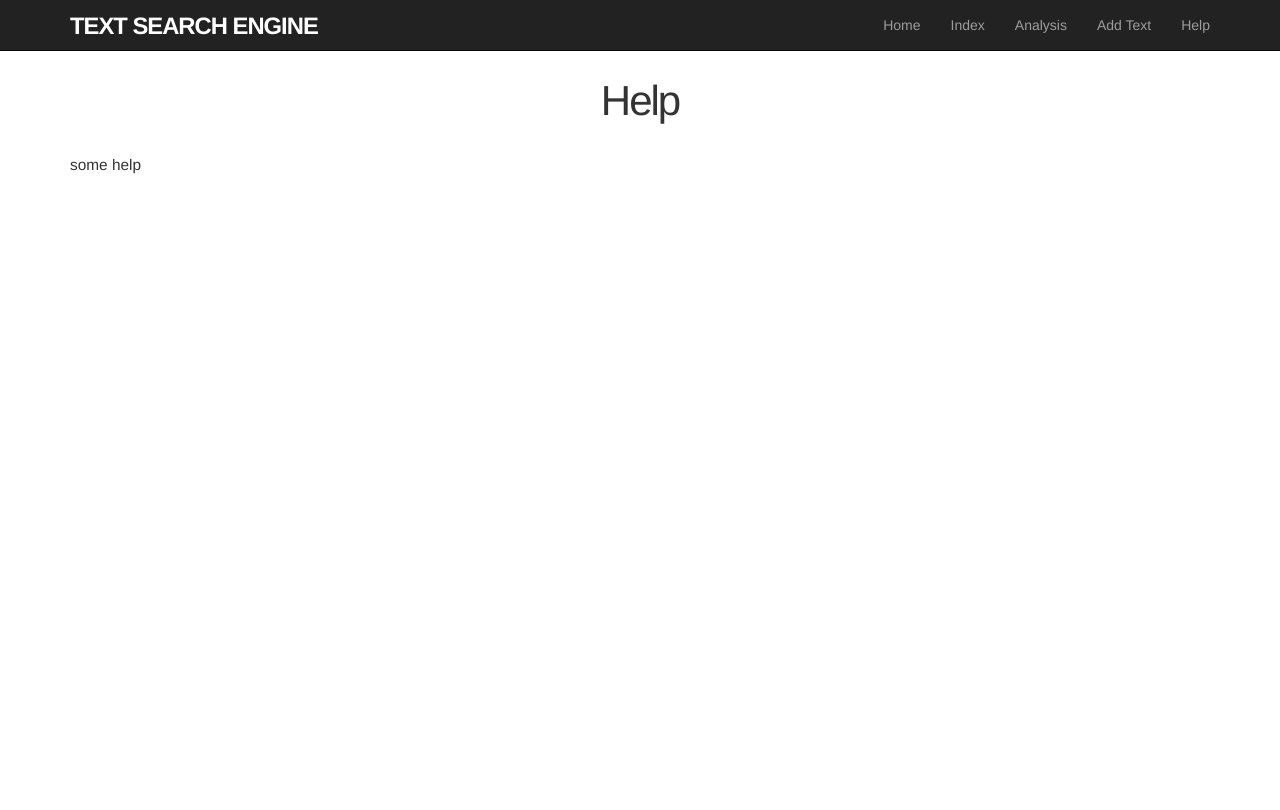
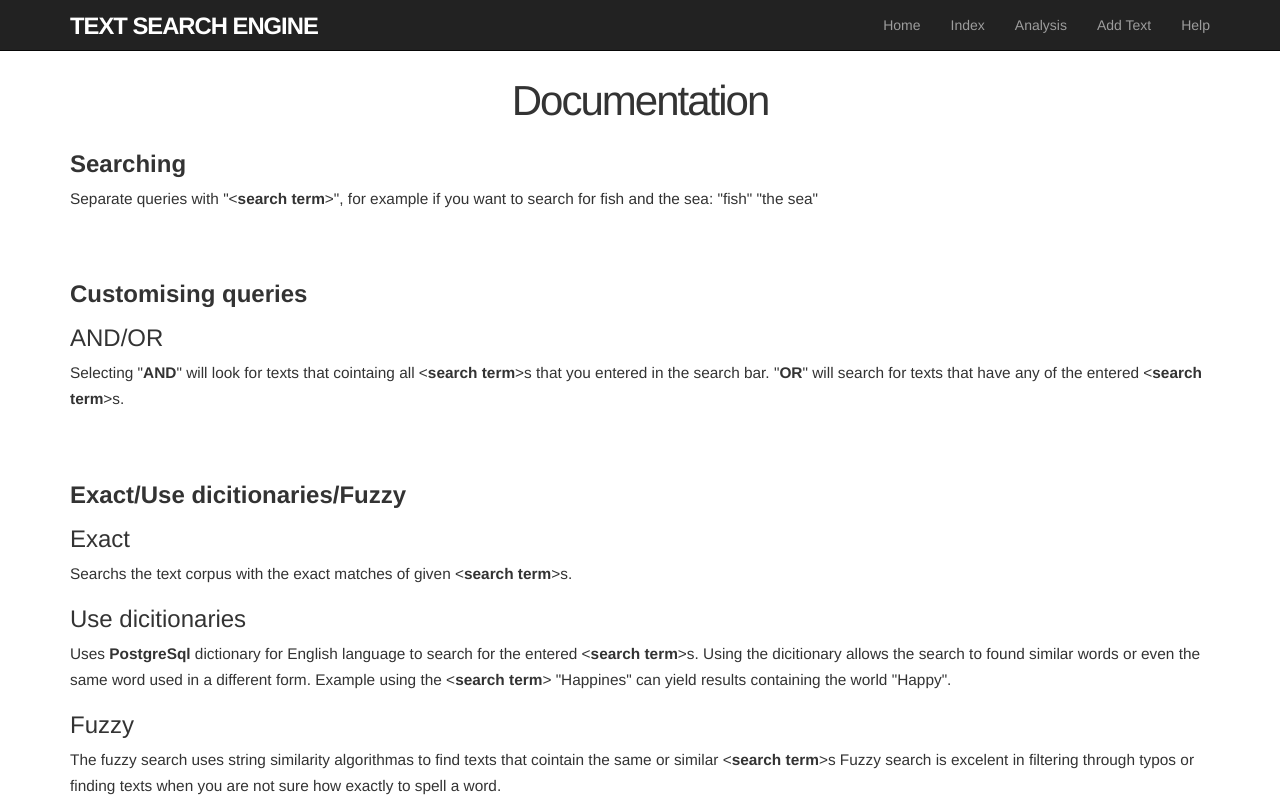
Before and after one commit to Weenkus/LabDump, a Rails app: page /help in a window 1280 px wide. Before the commit the page ends 174 px from the top, so only its background shows below. Run offline with Rails 7, Linux system fonts and the light colour scheme; style sheets or scripts are compiled from the project's sources; some libraries are stand-ins or nearby versions.

Commit message:
Granulation by hour for search query analysis is fully implemented.

```diff
--- a/NMBP/project1/search_engine/app/assets/stylesheets/custom.css.scss
+++ b/NMBP/project1/search_engine/app/assets/stylesheets/custom.css.scss
@@ -63,6 +63,10 @@ p {
   line-height: 1.7em;
 }
 
+#center-text {
+	text-align: center;
+}
+
 
 /* header */
 
--- a/NMBP/project1/search_engine/app/controllers/search_page_controller.rb
+++ b/NMBP/project1/search_engine/app/controllers/search_page_controller.rb
@@ -9,25 +9,26 @@ class SearchPageController < ApplicationController
   end
 
   def analQuery
-
     # Fatch all the touples from DB that are between the two user specified dates
 	startDate = "'" + params[:start_date]["year"] + "-" + params[:start_date]["month"] + "-" + params[:start_date]["day"] + "'"
 	endDate = "'" + params[:end_date]["year"] + "-" + params[:end_date]["month"] + "-" + params[:end_date]["day"] + "'"
 
     # Format the data so it matches the user's granulation choice
     if params[:time] == "day"
-		#filter = "extract(DAY FROM created_at) as day"
 		filter = "created_at::DATE as days"
 		groupBy = "days"
+		orderBy = "1, 2"
 	elsif params[:time] == "hour"
-		filter = "extract(HOUR FROM created_at) as hour"
-		groupBy = "hour"
+		filter = "date_trunc('hour', created_at) as hours"
+		groupBy = "hours"
+		orderBy = "1, 2"
 	end
 
 	# Execute the sql
-	if params[:time] == "hour" || params[:time] == "day"
+	if params[:time] == "day" || params[:time] == "hour"
+
 		sqlRecords = "SELECT search, " + filter + ", COUNT(*) AS count FROM records WHERE created_at::DATE >= " + startDate + " AND created_at::DATE <= " + endDate
-		sqlRecords = sqlRecords + " GROUP BY search, " + groupBy + " ORDER BY 1, 2"
+		sqlRecords = sqlRecords + " GROUP BY search, " + groupBy + " ORDER BY " + orderBy
 
 		# DROP TEMP PREPIVOT
 		#sqlDrop = "DROP TABLE prepivot"
@@ -37,8 +38,10 @@ class SearchPageController < ApplicationController
 		createTemp = "CREATE TEMP TABLE prePivot as " + sqlRecords
 		ActiveRecord::Base.connection.execute(createTemp)
 
-
-		#pivotSql = "SELECT * FROM corsstab('SELECT * FROM prepivot') as ct(query varchar(250), d27 bigint, d29 bigint"
+		# CREAT data types for the pivoted table
+		@datesForHTML = Array.new
+		@datesForHTML << "Query"
+		dataTypeString = "as ct(query varchar(250)"
 
 		# Pivot the relation
 		if params[:time] == "day"
@@ -46,23 +49,33 @@ class SearchPageController < ApplicationController
 			grepDates = "SELECT days FROM prePivot"
 			dates = ActiveRecord::Base.connection.execute(grepDates).values
 
-			# CREAT data types for the pivoted table
-			@datesForHTML = Array.new
-			@datesForHTML << "Query"
-			dataTypeString = "as ct(query varchar(250)"
-
 			for i in 0..(dates.length-1)
 				if !dataTypeString.include? dates[i].to_s.gsub("[\"", "d").gsub("\"]", "").gsub("-", "_")
 					dataTypeString = dataTypeString.to_s + ", " + dates[i].to_s.gsub("[\"", "d").gsub("\"]", "").gsub("-", "_") + " bigint"
 					@datesForHTML.push(dates[i].to_s.gsub("[\"", "d").gsub("\"]", "").gsub("-", "_").to_s)
+				end
 			end
 
 			# Finish the pivotSql string
 			pivotSql = "SELECT * FROM crosstab('SELECT * FROM prepivot') " + dataTypeString
 			pivotSql = pivotSql + ")"
 		end
+
 		if params[:time] == "hour"
+			# GET ALL THE HOURS
+			grepHours = "SELECT hours FROM prePivot"
+			hours = ActiveRecord::Base.connection.execute(grepHours).values
 
+			for i in 0..(hours.length-1)
+				if !dataTypeString.include? hours[i].to_s.gsub("[\"", "d").gsub("\"]", "").gsub("-", "_").gsub(" ","_").gsub(":00:00","")
+					dataTypeString = dataTypeString.to_s + ", " + hours[i].to_s.gsub("[\"", "d").gsub("\"]", "").gsub("-", "_").gsub(" ","_").gsub(":00:00","") + " bigint"
+					@datesForHTML.push(hours[i].to_s.gsub("[\"", "d").gsub("\"]", "").gsub("-", "_").gsub(" ","_").gsub(":00:00","").to_s)
+				end
+			end
+
+			# Finish the pivotSql string
+			pivotSql = "SELECT * FROM crosstab('SELECT * FROM prepivot') " + dataTypeString
+			pivotSql = pivotSql + ")"
 		end
 
 		# Pivot the table
@@ -74,8 +87,6 @@ class SearchPageController < ApplicationController
 		sqlDrop = "DROP TABLE prepivot"
 		ActiveRecord::Base.connection.execute(sqlDrop).values
 	end
-  end
-
 
 	# Render the search results to the user
 	render 'anal'
@@ -93,8 +104,7 @@ class SearchPageController < ApplicationController
 		if params[:logic] == "and"
 			logicParam = " AND "
 			logicSign = " & "
-	end
-	if params[:logic] == "or"
+		elsif params[:logic] == "or"
 			logicParam = " OR "
 			logicSign = " | "
 		end
@@ -168,15 +178,7 @@ class SearchPageController < ApplicationController
 
 		# Update/create the record inside the DB
 		record = Record.create(search: recordSave.to_s, count: 1, time: DateTime.now)
-	#record = Record.find_by(search: recordSave.to_s)
-	#if record.nil?
-		#record = Record.create(search: recordSave.to_s, count: 0, time: DateTime.now)
-	#else
-		#record.count = record.count + 1
-		#record.save
-	#end
 	  end
-
 
   # Render the search results to the user
   render 'home'
--- a/NMBP/project1/search_engine/app/views/search_page/help.html.erb
+++ b/NMBP/project1/search_engine/app/views/search_page/help.html.erb
@@ -1,2 +1,28 @@
-<h1>Help</h1>
-<p>some help</p>
+<h1>Documentation</h1>
+
+<div id= "cesnter-text">
+	<h3> <b>Searching</b> </h3>
+	<p>Separate queries with "<<b>search term</b>>", for example if you want to search for fish and the sea:
+	"fish" "the sea"</p>
+	<br> &nbsp;<br>
+
+	<h3> <b>Customising queries</b> </h3>
+	<h3> AND/OR </h3>
+	<p> Selecting "<b>AND</b>" will look for texts that cointaing all <<b>search term</b>>s that you entered in the search bar.
+	 "<b>OR</b>" will search for texts that have any of the entered <<b>search term</b>>s.</p>
+
+	<br> &nbsp;<br>
+	<h3> <b>Exact/Use dicitionaries/Fuzzy</b> </h3>
+
+	<h3> Exact </h3>
+	<p>Searchs the text corpus with the exact matches of given <<b>search term</b>>s.</p>
+
+	<h3> Use dicitionaries </h3>
+	<p>Uses <b>PostgreSql</b> dictionary for English language to search for the entered <<b>search term</b>>s.
+	Using the dicitionary allows the search to found similar words or even the same word used in a different form.
+	Example using the <<b>search term</b>> "Happines" can yield results containing the world "Happy".
+
+	<h3> Fuzzy </h3>
+	<p>The fuzzy search uses string similarity algorithmas to find texts that cointain the same or similar <<b>search term</b>>s
+	Fuzzy search is excelent in filtering through typos or finding texts when you are not sure how exactly to spell a word.<p>
+</div>
```
Lines whose indentation alone changed are shown as unchanged.
